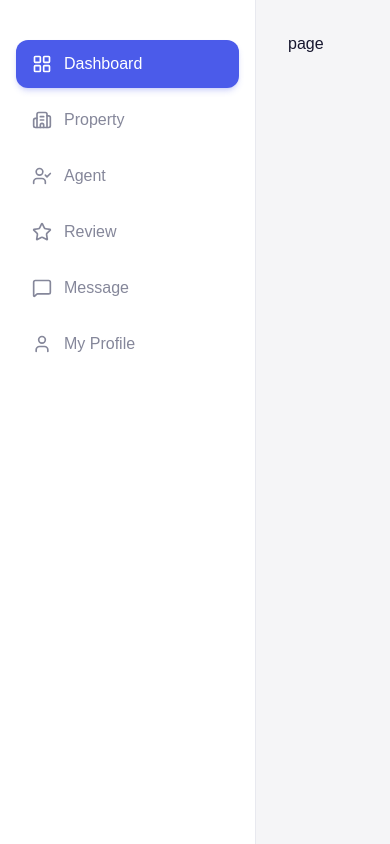
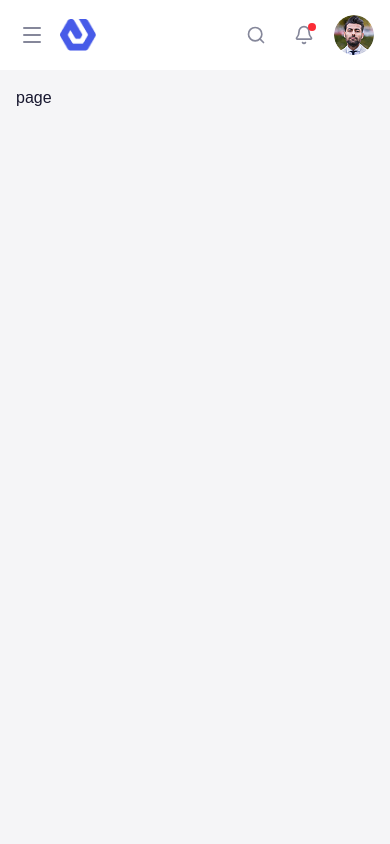
Before and after one commit to idancodes21/real-estate, a Next.js app: page / in a window 390 px wide. Built offline with nearby package versions, Linux system fonts and the light colour scheme.

Commit message:
feat(navbar): improve layout responsiveness and mobile view

```diff
--- a/app/(dashboard)/layout.tsx
+++ b/app/(dashboard)/layout.tsx
@@ -1,5 +1,5 @@
+import Navbar from "@/components/Navbar";
 import SideNav from "@/components/SideNav";
-
 
 export default function DashboardLayout({
   children,
@@ -7,11 +7,14 @@ export default function DashboardLayout({
   children: React.ReactNode;
 }>) {
   return (
-    <div className="flex min-h-screen">
-      <SideNav />
-        <main className="flex-1 p-8 overflow-y-auto">
+    <div className="flex h-screen flex-col overflow-hidden">
+      <Navbar />
+      <div className="flex min-h-0 flex-1">
+        <SideNav />
+        <main className="min-w-0 flex-1 overflow-y-auto bg-background p-4 md:p-8">
           {children}
         </main>
+      </div>
     </div>
   );
 }
--- a/components/Navbar.tsx
+++ b/components/Navbar.tsx
@@ -0,0 +1,86 @@
+import Image from "next/image";
+import Link from "next/link";
+import React from "react";
+import { Input } from "./ui/input";
+import { Bell, Menu, Search } from "lucide-react";
+
+const Navbar = () => {
+  return (
+    <nav className="flex h-[70px] w-full items-center justify-between bg-sidebar px-4 md:px-6">
+      {/* Left side: Mobile menu toggle, Logo, and Desktop Search */}
+      <div className="flex items-center gap-3 md:gap-8">
+        {/* Mobile menu button (visible only on small screens) */}
+        <button
+          type="button"
+          className="p-1 text-muted-foreground hover:text-foreground md:hidden"
+          aria-label="Toggle navigation menu"
+        >
+          <Menu className="h-6 w-6" />
+        </button>
+
+       <div className="flex gap-40">
+         {/* Logo */}
+        <Link href="/" className="flex items-center gap-2 text-2xl font-bold text-foreground">
+          <Image
+            src="/logo.png"
+            width={32}
+            height={32}
+            alt="Yariga logo"
+            className="h-8 w-auto object-contain"
+          />
+          <h2 className="hidden sm:inline-block">Yariga</h2>
+        </Link>
+
+        {/* Desktop Search */}
+        <div className="relative hidden w-full max-w-sm md:block">
+          <Search className="absolute left-3.5 top-1/2 h-4 w-4 -translate-y-1/2 text-muted-foreground/70" />
+          <Input
+            type="search"
+            placeholder="Search Property, Customer etc"
+            className="h-10 w-[350] rounded-xl border-none bg-zinc-100/80 pl-10 pr-4 text-sm font-normal focus-visible:ring-1 focus-visible:ring-ring focus-visible:ring-offset-0"
+          />
+        </div>
+       </div>
+      </div>
+
+      {/* Right side: Mobile search icon, Notification, and Profile */}
+      <div className="flex items-center gap-3 sm:gap-4">
+        {/* Mobile search trigger icon */}
+        <button
+          type="button"
+          className="p-2 text-muted-foreground hover:text-foreground md:hidden"
+          aria-label="Search"
+        >
+          <Search className="h-5 w-5" />
+        </button>
+
+        {/* Notification Bell with Badge */}
+        <button
+          type="button"
+          className="relative rounded-full p-2 text-muted-foreground hover:bg-zinc-100 hover:text-foreground"
+          aria-label="Notifications"
+        >
+          <Bell className="h-5 w-5" />
+          <span className="absolute top-1.5 right-1.5 h-2 w-2 rounded-full bg-red-500" />
+        </button>
+
+        {/* User Profile */}
+        <div className="flex items-center gap-3">
+          <Image
+            width={40}
+            height={40}
+            alt="Profile picture"
+            src="/user-1.png"
+            className="h-10 w-10 rounded-full object-cover"
+          />
+          <div className="hidden text-left lg:block">
+            <h2 className="text-sm font-bold text-foreground leading-tight">Hawkins Maru</h2>
+            <p className="text-xs text-muted-foreground">Company Manager</p>
+          </div>
+        </div>
+      </div>
+    </nav>
+  );
+};
+
+export default Navbar;
--- a/components/SideNav.tsx
+++ b/components/SideNav.tsx
@@ -31,7 +31,7 @@ const SideNav = () => {
   const pathname = usePathname();
 
   return (
-    <aside className="flex h-screen w-64 flex-col border-r border-sidebar-border bg-sidebar p-4">
+    <aside className="hidden md:flex h-screen w-64 flex-col border-r border-sidebar-border bg-sidebar p-4">
       <nav className="mt-6 flex flex-col gap-2">
         {homeNav.map((item) => {
           const isActive = pathname === item.href;
```
Also changed, not shown: public/logo.png (added), public/user-1.png (added).
